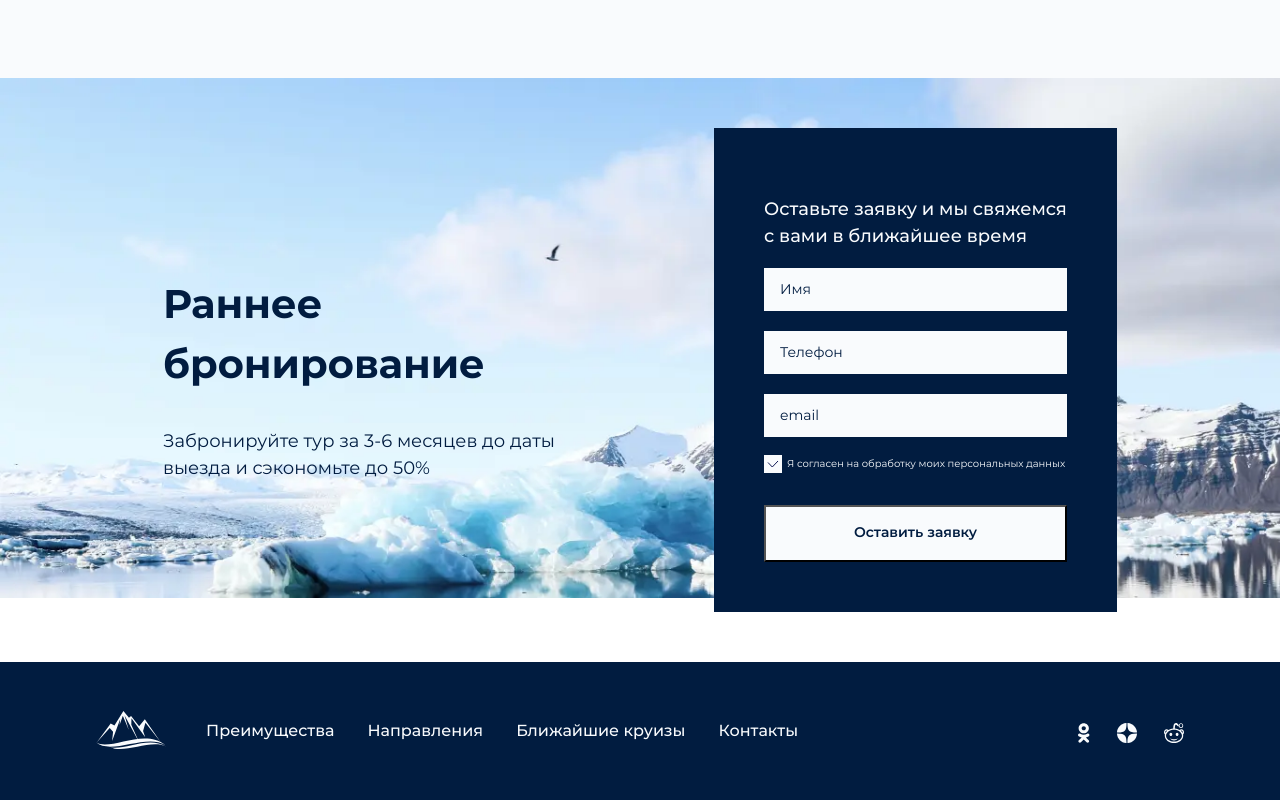
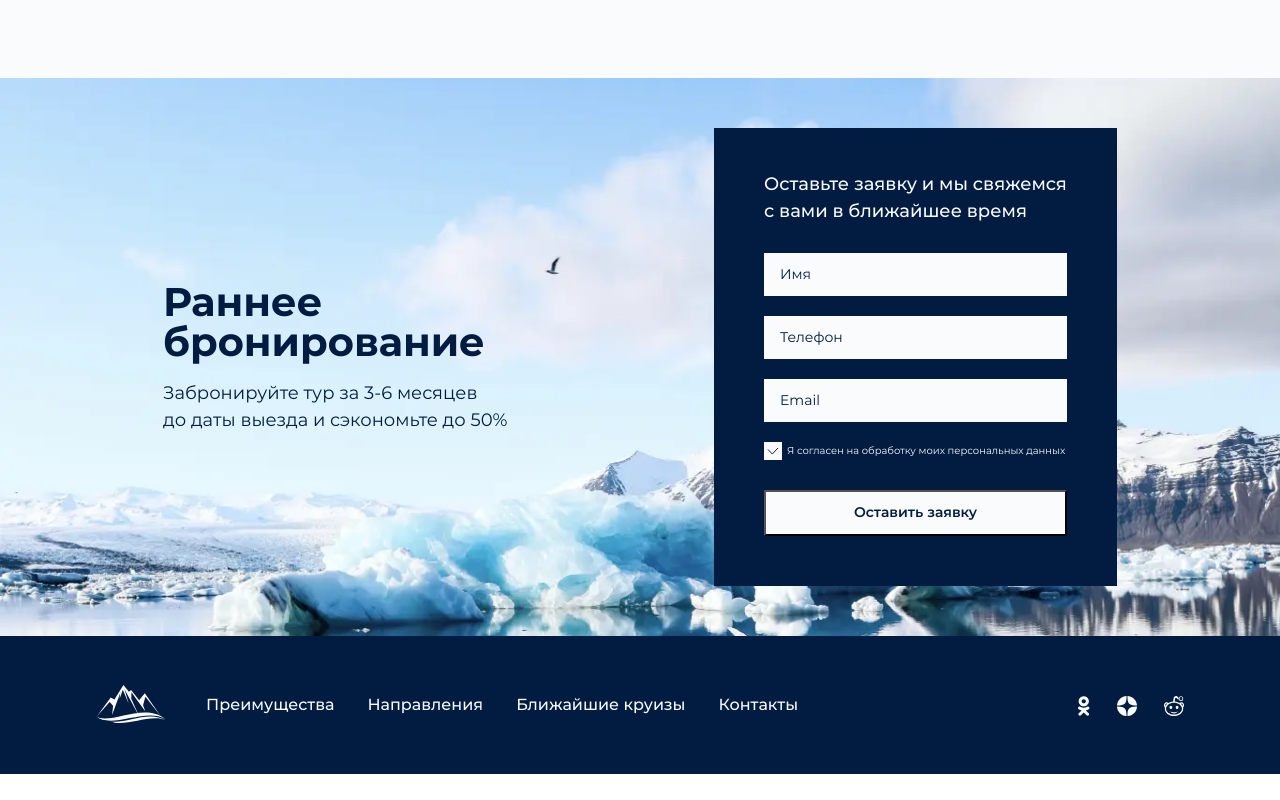
Before and after one commit to Nastya880/Cruises-to-antarctic, a website: page source/index.html in a window 1280 px wide. Shown: the part 2858-3658 px from the top of the page. After the commit the page ends 3632 px from the top, so only its background shows below. Drawn offline with nearby package versions, Linux system fonts and the light colour scheme; files that its build step writes are made by us from their sources; files whose address does not match are found by name.

Commit message:
+reservation  for desktop - check on PP and overflow

```diff
--- a/source/index.html
+++ b/source/index.html
@@ -390,7 +390,7 @@
                 <input type="phone" name="phone" id="phone" placeholder="Телефон" required>
 
                 <label class="visually-hidden" for="email">Введите Ваш email</label>
-                <input type="email" name="email" id="email" placeholder="email" required>
+                <input type="email" name="email" id="email" placeholder="Email" required>
                 <div class="form__agreement">
                   <label>
                     <input class="visually-hidden" type="checkbox" name="agreement" required checked>
--- a/source/sass/blocks/form.scss
+++ b/source/sass/blocks/form.scss
@@ -1,6 +1,12 @@
 .reservation__form {
   background-color: $color-tangaroa;
-  padding: 50px;
+  padding: 25px 50px 50px;
+
+  @include vp-1023 {
+    max-width: none;
+  }
+
+  @include vp-767 {}
 }
 
 .reservation__form h3 {
@@ -9,6 +15,7 @@
   font-size: 18px;
   font-weight: 500;
   line-height: 150%; /* 27px */
+  margin-bottom: 28px;
 
   @include vp-1023 {}
   @include vp-767 {
@@ -46,9 +53,10 @@ form input {
 .form__agreement {
   position: relative;
   min-height: 18px;
-  margin-bottom: 30px;
+  margin-bottom: 28px;
+  margin-top: 22px;
 
-  @include vp-1023  {}
+  @include vp-1023 {}
   @include vp-767 {}
 }
 
@@ -95,8 +103,8 @@ form input {
 
 .form__button {
   width: 100%;
-  padding-top: 15px;
-  padding-bottom: 17px;
+  padding-top: 10px;
+  padding-bottom: 10.4px;
   background-color: $color-alice-blue;
   color: $color-tangaroa;
   font-family: $ff-montserrat;
--- a/source/sass/blocks/reservation.scss
+++ b/source/sass/blocks/reservation.scss
@@ -3,25 +3,32 @@
 }
 
 .reservation__container {
-  padding: 50px 163px 50px 163px;
+  padding: 50px 163px 50px;
   display: grid;
   // grid-template-columns: 497px 403px;
   grid-template-columns: 1fr 403px;
   gap: 144px;
 
-  @include vp-1023 {}
+  @include vp-1023 {
+  grid-template-columns: 1fr;
+  padding: 100px 175px 100px 175px;
+  }
+
   @include vp-767 {}
 }
 
 .reservation img {
   position: absolute;
   width: 100%;
+  height: 100%;
   top: 0;
   z-index: -10;
 }
 
 .reservation__description {
   align-self: center;
+  // border:2px solid red;
+  // background-color: #fff;
 }
 
 .reservation__description h2 {
@@ -29,7 +36,11 @@
   font-family: $ff-montserrat;
   font-size: 40px;
   font-weight: 700;
-  line-height: 150%; /* 60px */
+  line-height: 100%; /* 60px */
+  // margin-bottom: 20px;
+  margin: 0;
+  margin-top: 20px;
+  // margin-bottom: 15px;
 
   @include vp-1023 {
     font-size: 34px;
@@ -48,6 +59,11 @@
   font-size: 18px;
   font-weight: 400;
   line-height: 150%; /* 27px */
+
+  display: block;
+  max-width: 352px;
+  // margin-top: -40px;
+
   @include vp-1023 {
   }
   @include vp-767 {
```
Also changed, not shown: build/css/style.css, build/css/style.min.css, build/index.html, 1 other file.
